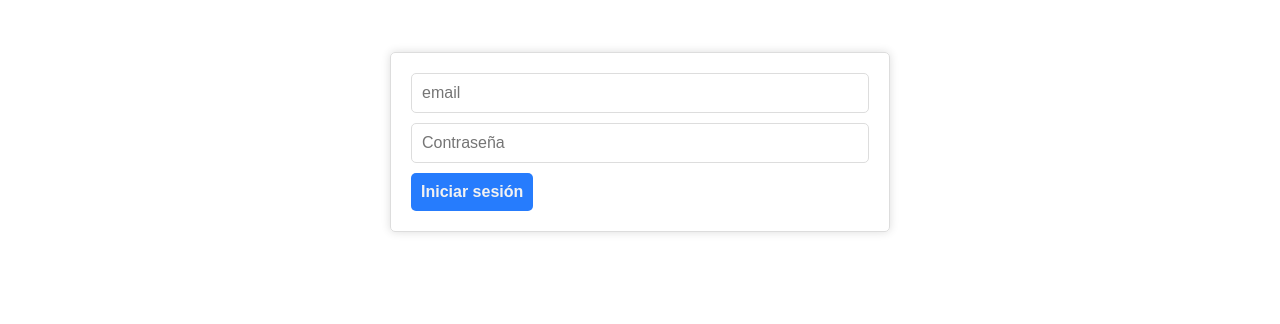
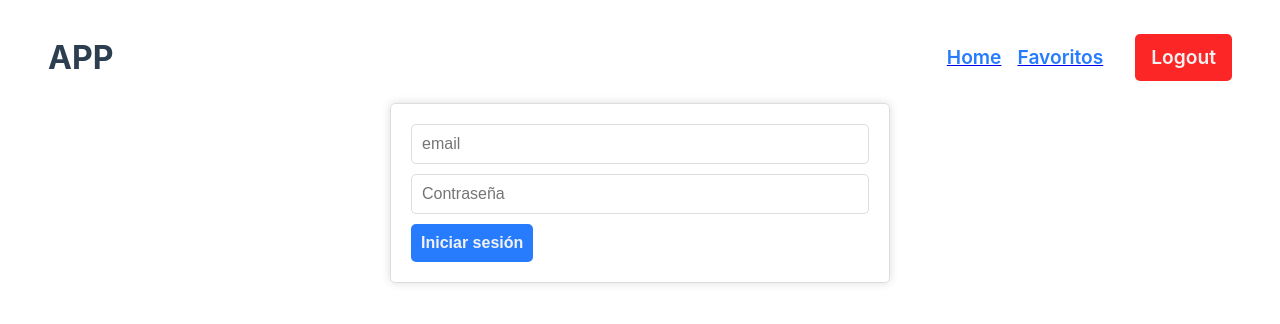
Before and after one commit to ElJosecito/pokemon-app-vuejs, a Vue app: page /login in a window 1280 px wide. Shown: the top 324 px of the page. Built offline with nearby package versions, Linux system fonts and the light colour scheme; sample sign-in values are in the browser's storage.

Commit message:
almost finished

```diff
--- a/src/App.vue
+++ b/src/App.vue
@@ -1,11 +1,15 @@
 <script setup>
-import { RouterView } from 'vue-router'
+import { RouterView } from 'vue-router';
+import HeaderView from './views/HeaderView.vue';
+
+
 </script>
 
 <template>
+  <HeaderView/>
   <RouterView/>
 </template>
 
-<style scoped>
+<style>
 
 </style>
--- /dev/null
+++ b/src/components/HeaderComponent.vue
@@ -0,0 +1,95 @@
+<template lang="">
+    <div>
+    <header>
+        <h1>APP</h1>
+        <ul v-if="isLogged === 'true'">
+            <a href="/">
+                <li>Home</li>
+            </a>
+            <a href="/favorites">
+                <li>Favoritos</li>
+            </a>
+
+            <a v-if="isLogged === 'true'" @click="HandleLogout">
+                <li>Logout</li>
+            </a>
+        </ul>
+  </header>
+    </div>
+</template>
+<script>
+export default {
+
+
+    data() {
+        return {
+            isLogged: localStorage.getItem('isLogged'),
+            user: localStorage.getItem('user'),
+        }
+    },
+
+    methods: {
+        HandleLogout() {
+            localStorage.setItem('isLogged', false);
+            localStorage.setItem('user', '');
+            this.$router.push('/login');
+        }
+    },
+
+
+}
+</script>
+<style>
+header {
+    display: flex;
+    justify-content: space-between;
+    align-items: center;
+    padding: 0 1rem;
+}
+
+header h1 {
+    font-size: 2rem;
+    font-weight: 700;
+}
+
+header ul {
+    display: flex;
+    justify-content: space-between;
+    align-items: center;
+    list-style: none;
+}
+
+header ul li {
+    margin-left: 1rem;
+    font-size: 1.2rem;
+    font-weight: 600;
+}
+
+header ul a li {
+    text-decoration: none;
+    color: #267cfd;
+
+}
+
+header ul a li:hover{
+    color: #267cfd;
+}
+
+/* Logout btn */
+header ul a:last-child li{
+    margin-left: 2rem;
+    padding: 0.5rem 1rem;
+    border-radius: 5px;
+    background-color: #fd2626;
+    color: #f2f2f2;
+    font-size: 1.2rem;
+    font-weight: 600;
+    cursor: pointer;
+}
+
+header ul a:last-child li:hover{
+    background-color: #f2f2f2;
+    color: #fd2626;
+}
+
+</style>
--- a/src/components/HomeComponent.vue
+++ b/src/components/HomeComponent.vue
@@ -9,7 +9,11 @@
         </div>
 
         <div class="pokemon-card__container">
-            <PokemonComponent class="pokemon-card" v-for="pokemon in allPokemon" :key="pokemon.id" :id="pokemon.id" :name="pokemon.name" :img="pokemon.sprites.front_default" />
+            <PokemonComponent class="pokemon-card"  v-for="pokemon in allPokemon" :key="pokemon.id" :id="pokemon.id" :name="pokemon.name" :img="pokemon.sprites.front_default" />
+        </div>
+
+        <div class="pokemon-card__container" v-if="allPokemon.length === 0">
+            <h1>No se encontraron resultados</h1>
         </div>
 
         <div class="buttons__container">
--- /dev/null
+++ b/src/components/LikedComponent.vue
@@ -0,0 +1,57 @@
+<template lang="">
+    <div>
+        <div class="title-container">
+            <h1>Lista de Pokemon</h1>
+            <form action="submit" @submit="HandleSubmit">
+                <input type="text" placeholder="Buscar pokemon" :value="pokemonName" @input="HandleChange" />
+                <input type="submit" value="Buscar"/>
+            </form>
+        </div>
+
+        <div>
+            <div class="pokemon-card__container" v-if="Loading === true">
+            <PokemonComponent class="pokemon-card"  v-for="pokemon in allFavPokemon" :key="pokemon.id" :id="pokemon.id" :name="pokemon.name" :img="pokemon.sprites.front_default" />
+        </div>
+        <div class="pokemon-card__container" v-else>
+            <h1>Cargando...</h1>
+        </div>
+        </div>
+
+
+
+        <div class="pokemon-card__container" v-if="allFavPokemon.length === 0">
+            <h1>No se encontraron resultados</h1>
+        </div>
+    </div>
+</template>
+<script>
+import PokemonComponent from './PokemonComponent.vue';
+import { mapActions, mapState } from 'vuex';
+
+export default {
+    name: 'LikedComponent',
+
+    data() {
+        return {
+
+        }
+    },
+    components: {
+        PokemonComponent,
+    },
+    methods: {
+        ...mapActions('getAllPokemon', ["getFavorites"]),
+    },
+    computed: {
+        ...mapState('getAllPokemon', ['allFavPokemon', 'Loading' ])
+    },
+
+    mounted() {
+        this.getFavorites();
+    }
+
+}
+</script>
+<style>
+
+</style>
--- a/src/components/LoginComponent.vue
+++ b/src/components/LoginComponent.vue
@@ -21,7 +21,7 @@ export default {
         HandleSubmit(e) {
             e.preventDefault();
 
-            //verufy if user exist
+            //verify if user exist
             let users = JSON.parse(localStorage.getItem('users'));
 
             let user = users.find((user) => user.email === this.email);
@@ -29,11 +29,14 @@ export default {
             if (user) {
                 if (user.password === this.password) {
                     localStorage.setItem('user', this.email);
+                    localStorage.setItem('isLogged', true);
                     this.$router.push('/');
                 } else {
+                    localStorage.setItem('isLogged', false);
                     alert('Contraseña incorrecta');
                 }
             } else {
+                localStorage.setItem('isLogged', false);
                 alert('Usuario no encontrado');
             }
 
--- a/src/components/PokemonComponent.vue
+++ b/src/components/PokemonComponent.vue
@@ -15,15 +15,12 @@ export default {
     props: {
         name: {
             type: String,
-            required: true,
         },
         id: {
             type: Number,
-            required: true,
         },
         img: {
             type: String,
-            required: true,
         }
     },
     data() {
@@ -52,9 +49,7 @@ export default {
             }else{
                 this.Liked.push(this.id);
                 let userEmail = localStorage.getItem('user');
-
                 let users = JSON.parse(localStorage.getItem('users'));
-
                 let user = users.find((user) => user.email === userEmail);
 
                 user.Liked.push(this.id);
@@ -67,11 +62,8 @@ export default {
         DislikePokemon() {
             if (this.Liked.includes(this.id)) {
                 let userEmail = localStorage.getItem('user');
-
                 let users = JSON.parse(localStorage.getItem('users'));
-
                 let user = users.find((user) => user.email === userEmail);
-
                 let index = user.Liked.indexOf(this.id);
 
                 user.Liked.splice(index, 1);
@@ -90,9 +82,7 @@ export default {
         if (localStorage.getItem('users')) {
             let users = JSON.parse(localStorage.getItem('users'));
             let userEmail = localStorage.getItem('user');
-
             let user = users.find((user) => user.email === userEmail);
-
             this.Liked = user.Liked;
         }else{
             this.Liked = [];
--- a/src/main.js
+++ b/src/main.js
@@ -5,6 +5,8 @@ import App from './App.vue'
 import store from './storage'
 import router from './router'
 
+
+//global components
 /* import the fontawesome core */
 import { library } from '@fortawesome/fontawesome-svg-core'
 
--- a/src/router/index.js
+++ b/src/router/index.js
@@ -3,6 +3,37 @@ import HomeView from '../views/HomeView.vue'
 import InfoView from '../views/InfoView.vue'
 import LoginView from '../views/LoginView.vue'
 import RegisterView from '../views/RegisterView.vue'
+import FavoritesView from '../views/FavoritesView.vue'
+
+
+let isAuthenticated = false;
+
+const updateAuthVariable = async () => {
+  if (localStorage.getItem('user')) {
+    isAuthenticated = true;
+  } else {
+    isAuthenticated = false;
+  }
+};
+
+const requireAuth = async (to, from, next) => {
+  await updateAuthVariable();
+
+  if (to.path === '/login') {
+    // Evitar la redirección a /login cuando ya estás en /login
+    return next();
+  }
+
+  if (isAuthenticated) {
+    return next();
+  }
+
+  next('/login');
+};
+
+
+
+
 
 const router = createRouter({
   history: createWebHistory(import.meta.env.BASE_URL),
@@ -10,22 +41,34 @@ const router = createRouter({
     {
       path: '/',
       name: 'home',
-      component: HomeView
+      component: HomeView,
+      beforeEnter: requireAuth
+
     },
     {
       path: '/login',
       name: 'login',
-      component: LoginView
+      component: LoginView,
+      // beforeEnter: RegisterAndLogin
     },
     {
       path: '/register',
       name: 'register',
-      component: RegisterView
+      component: RegisterView,
+      // beforeEnter: RegisterAndLogin
+    },
+    {
+      path: '/favorites',
+      name: 'favorites',
+      component: FavoritesView,
+      beforeEnter: requireAuth
+
     },
     {
       path: '/info',
       name: 'info',
-      component: InfoView
+      component: InfoView,
+      beforeEnter: requireAuth
     },
 
   ]
--- /dev/null
+++ b/src/views/FavoritesView.vue
@@ -0,0 +1,9 @@
+<script setup>
+import LikedComponent from '../components/LikedComponent.vue';
+</script>
+
+<template>
+    <div>
+        <LikedComponent />
+    </div>
+</template>
--- /dev/null
+++ b/src/views/HeaderView.vue
@@ -0,0 +1,9 @@
+<script setup>
+import HeaderComponent from '../components/HeaderComponent.vue';
+</script>
+
+<template>
+  <main>
+    <HeaderComponent />
+  </main>
+</template>
```
Also changed, not shown: src/storage/modules/getAllPokemon.js (+40 -3 lines).
